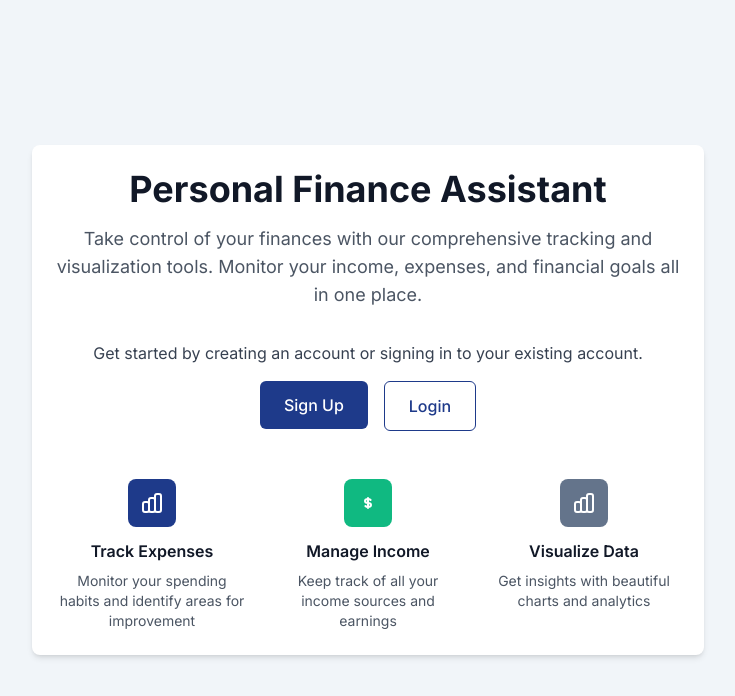
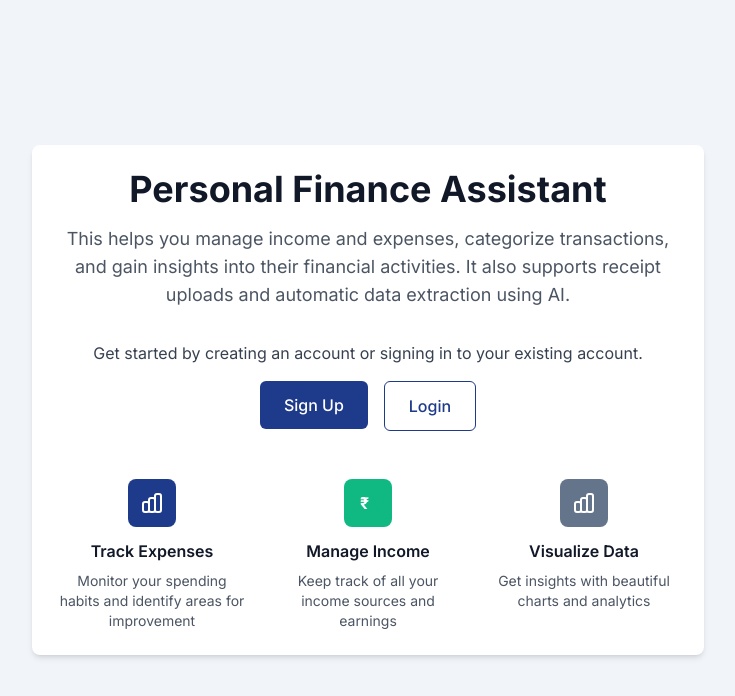
Before and after one commit to gsaikumar-123/Personal_Finance_Assistant, a React (Vite) app in the folder frontend/: page / in a window 1280 px wide. Shown: the top 696 px of the page, without its empty margins (272-1007 px from the left). Built offline with nearby package versions, Linux system fonts and the light colour scheme; no server answers; the HTML template or start-up script is replaced by a standard one.

Commit message:
Minor changes in UI

```diff
--- a/frontend/src/pages/Home.jsx
+++ b/frontend/src/pages/Home.jsx
@@ -13,8 +13,9 @@ const Home = () => {
         </h1>
 
         <p className="text-lg text-gray-600 mb-8">
-          Take control of your finances with our comprehensive tracking and visualization tools.
-          Monitor your income, expenses, and financial goals all in one place.
+          This helps you manage income and expenses, categorize transactions,
+          and gain insights into their financial activities. It also supports receipt
+          uploads and automatic data extraction using AI.
         </p>
 
         {user ? (
@@ -68,8 +69,8 @@ const Home = () => {
 
           <div className="text-center">
             <div className="w-12 h-12 bg-income rounded-lg flex items-center justify-center mx-auto mb-3">
-              <svg className="w-6 h-6 text-white" fill="none" stroke="currentColor" viewBox="0 0 24 24">
-                <path strokeLinecap="round" strokeLinejoin="round" strokeWidth={2} d="M12 8c-1.657 0-3 .895-3 2s1.343 2 3 2 3 .895 3 2-1.343 2-3 2m0-8c1.11 0 2.08.402 2.599 1M12 8V7m0 1v8m0 0v1m0-1c-1.11 0-2.08-.402-2.599-1" />
+              <svg className="w-6 h-6 text-white" viewBox="0 0 24 24" fill="currentColor">
+                <text x="4" y="18" fontSize="16" fontWeight="bold" fill="currentColor">₹</text>
               </svg>
             </div>
             <h3 className="font-semibold text-gray-900 mb-2">Manage Income</h3>
--- a/frontend/src/pages/Signup.jsx
+++ b/frontend/src/pages/Signup.jsx
@@ -13,7 +13,6 @@ const Signup = () => {
       <div className="w-full max-w-md">
         <div className="text-center mb-8">
           <h1 className="text-3xl font-bold text-gray-900 mb-2">Create Account</h1>
-          <p className="text-gray-600">Join us to start managing your finances</p>
         </div>
 
         <SignupForm onSuccess={handleSignupSuccess} />
```
